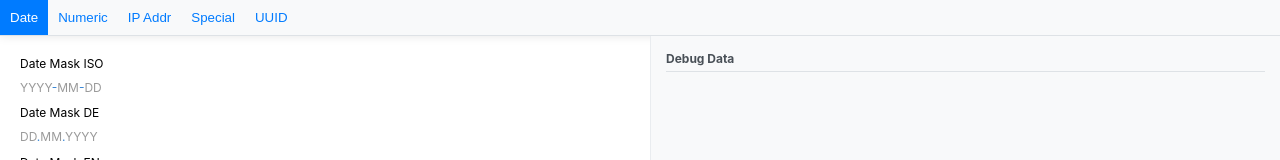
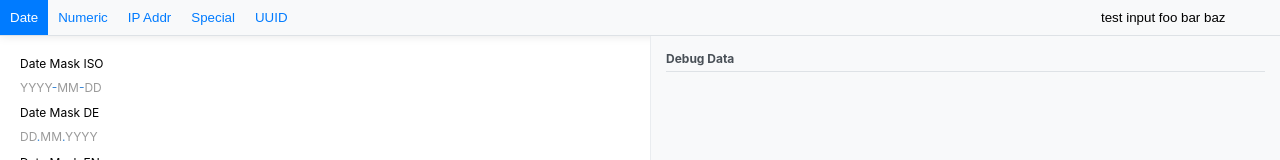
Before and after one commit to qwesda/mask-input, a Vue app: page / in a window 1280 px wide. Shown: the top 160 px of the page. Built offline with nearby package versions, Linux system fonts and the light colour scheme.

Commit message:
add test text input to menu bar

```diff
--- a/src/components/app/PlaygroundMenu.vue
+++ b/src/components/app/PlaygroundMenu.vue
@@ -6,6 +6,8 @@
       <button @click="$emit('update:modelValue', 'ip-addresses')" :class="{ active: modelValue === 'ip-addresses' }">IP Addr</button>
       <button @click="$emit('update:modelValue', 'special')" :class="{ active: modelValue === 'special' }">Special</button>
       <button @click="$emit('update:modelValue', 'uuid')" :class="{ active: modelValue === 'uuid' }">UUID</button>
+      <div style="flex-grow: 1" />
+      <input type="text" style="border: none; background-color: transparent" value="test input foo bar baz" />
     </div>
   </nav>
 </template>
```
